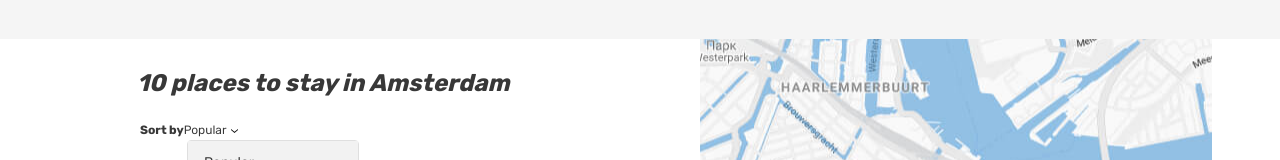
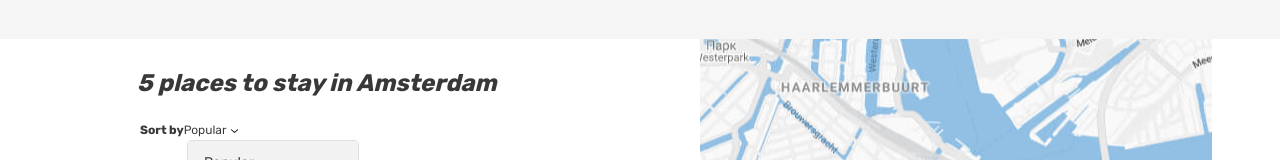
Before and after one commit to IlyaGorin/649593-six-cities-simple-12, a React (Create React App) app in the folder project/: page / in a window 1280 px wide. Shown: the part 146-306 px from the top of the page. Built offline with nearby package versions, Linux system fonts and the light colour scheme.

Commit message:
add offers list component

```diff
--- a/project/src/components/app/app.tsx
+++ b/project/src/components/app/app.tsx
@@ -9,11 +9,10 @@ import NotFoundScreen from '../../pages/not-found-screen/not-found-screen';
 import RoomScreen from '../../pages/room-screen/room-screen';
 
 type AppProps = {
-  offersCount: number;
   offers: Offers[];
 }
 
-function App({offersCount, offers}: AppProps): JSX.Element {
+function App({offers}: AppProps): JSX.Element {
   return (
     <HelmetProvider>
       <BrowserRouter>
@@ -21,7 +20,7 @@ function App({offersCount, offers}: AppProps): JSX.Element {
           <Route path={AppRoute.Root} element={<Layout />}>
             <Route
               path={AppRoute.Root}
-              element={<MainScreen offersCount={offersCount} offers={offers} />}
+              element={<MainScreen offers={offers} />}
             />
             <Route path={AppRoute.Room}>
               <Route index element={<RoomScreen />}/>
--- /dev/null
+++ b/project/src/components/offers-list/offers-list.tsx
@@ -0,0 +1,16 @@
+import { Offers } from '../../types/offers';
+import OfferCard from '../offer-card/offer-card';
+
+type OffersListProps = {
+  offers: Offers[];
+}
+
+function OffersList({offers}: OffersListProps):JSX.Element {
+  return (
+    <>
+      {offers.map((offerData) => <OfferCard key={offerData.id} offerData={offerData}/>)}
+    </>
+  );
+}
+
+export default OffersList;
--- a/project/src/const.ts
+++ b/project/src/const.ts
@@ -1,5 +1,3 @@
-export const OFFERS_COUNT = 10;
-
 export enum AppRoute {
   Root = '/',
   Login = '/login',
--- a/project/src/index.tsx
+++ b/project/src/index.tsx
@@ -2,7 +2,6 @@ import React from 'react';
 import ReactDOM from 'react-dom/client';
 import App from './components/app/app';
 import { offers } from './mocks/offers';
-import { OFFERS_COUNT } from './const';
 
 
 const root = ReactDOM.createRoot(
@@ -11,6 +10,6 @@ const root = ReactDOM.createRoot(
 
 root.render(
   <React.StrictMode>
-    <App offersCount={OFFERS_COUNT} offers={offers}/>
+    <App offers={offers}/>
   </React.StrictMode>,
 );
--- a/project/src/pages/main-screen/main-screen.tsx
+++ b/project/src/pages/main-screen/main-screen.tsx
@@ -1,12 +1,11 @@
 import { Offers } from '../../types/offers';
-import OfferCard from '../../components/offer-card/offer-card';
+import OffersList from '../../components/offers-list/offers-list';
 
 type MainScreenProps = {
-  offersCount: number;
   offers: Offers[];
 }
 
-function MainScreen({offersCount, offers}:MainScreenProps ): JSX.Element {
+function MainScreen({offers}:MainScreenProps ): JSX.Element {
   return (
     <main className="page__main page__main--index">
       <h1 className="visually-hidden">Cities</h1>
@@ -50,7 +49,7 @@ function MainScreen({offersCount, offers}:MainScreenProps ): JSX.Element {
         <div className="cities__places-container container">
           <section className="cities__places places">
             <h2 className="visually-hidden">Places</h2>
-            <b className="places__found">{offersCount} places to stay in Amsterdam</b>
+            <b className="places__found">{offers.length} places to stay in Amsterdam</b>
             <form className="places__sorting" action="#" method="get">
               <span className="places__sorting-caption">Sort by</span>
               <span className="places__sorting-type" tabIndex={0}>
@@ -67,7 +66,7 @@ function MainScreen({offersCount, offers}:MainScreenProps ): JSX.Element {
               </ul>
             </form>
             <div className="cities__places-list places__list tabs__content">
-              {offers.map((offerData) => <OfferCard key={offerData.id} offerData={offerData}/>)}
+              <OffersList offers={offers}/>
             </div>
           </section>
           <div className="cities__right-section">
```
